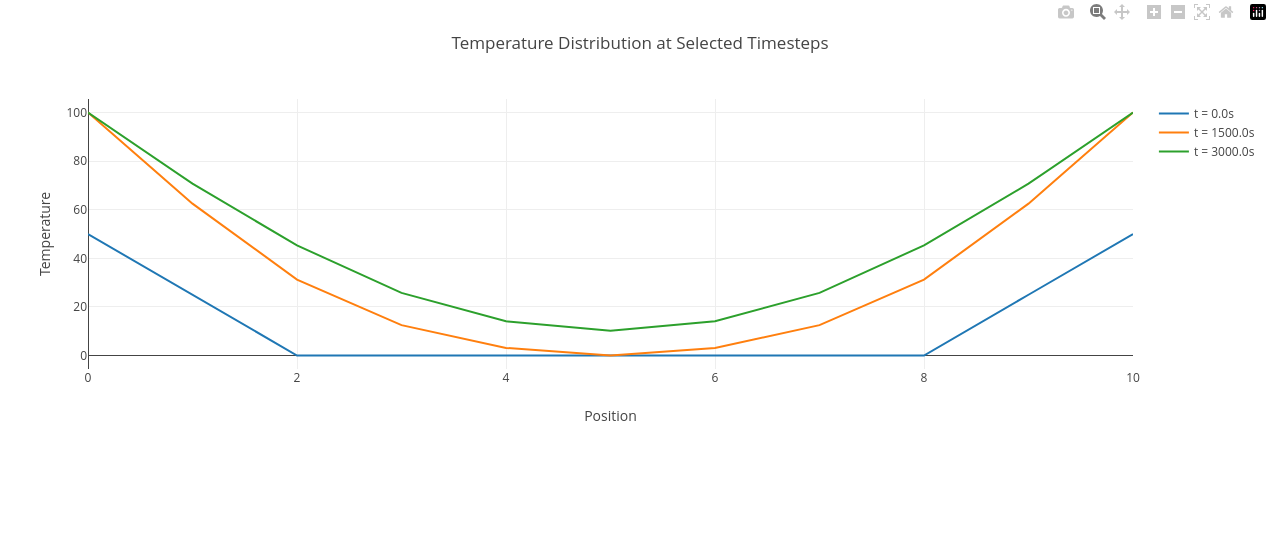
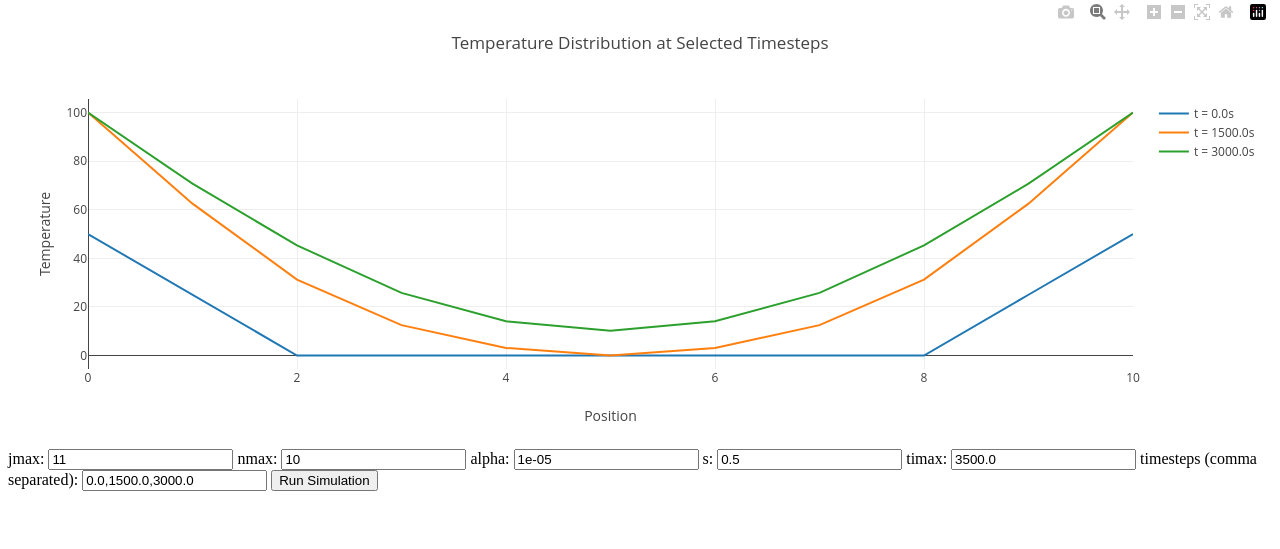
Before and after one commit to jvleta/wally, a Flask app: page / in a window 1280 px wide. Shown: the part 81-630 px from the top of the page. Run offline with Flask 3, Linux system fonts and the light colour scheme; some libraries are stand-ins or nearby versions.

Commit message:
added first pass at form for DIFF

```diff
--- a/main.py
+++ b/main.py
@@ -1,15 +1,41 @@
 import os
 
-from flask import Flask, render_template
+from flask import Flask, render_template, request
 from fletcher import DIFF, DiffInput
 
 app = Flask(__name__)
 
-@app.route('/')
-def hello_world():
-    diff_input = DiffInput(jmax=11, nmax=10, alpha=0.1e-4, s=0.5, timax=3500.0, timesteps=[0.0, 1500.0, 3000.0])
+
+@app.route("/", methods=["GET", "POST"])
+def plot():
+    # Default values
+    default_input = {
+        "jmax": 11,
+        "nmax": 10,
+        "alpha": 0.00001,
+        "s": 0.5,
+        "timax": 3500.0,
+        "timesteps": "0.0,1500.0,3000.0",
+    }
+    if request.method == "POST":
+        jmax = int(request.form["jmax"])
+        nmax = int(request.form["nmax"])
+        alpha = float(request.form["alpha"])
+        s = float(request.form["s"])
+        timax = float(request.form["timax"])
+        timesteps = [float(x) for x in request.form["timesteps"].split(",")]
+    else:
+        jmax = default_input["jmax"]
+        nmax = default_input["nmax"]
+        alpha = default_input["alpha"]
+        s = default_input["s"]
+        timax = default_input["timax"]
+        timesteps = [float(x) for x in default_input["timesteps"].split(",")]
+
+    diff_input = DiffInput(jmax, nmax, alpha, s, timax, timesteps)
     results = DIFF(diff_input)
-    return render_template('plots.html', results=results)
+    return render_template("plots.html", results=results, default_input=default_input)
+
 
 if __name__ == "__main__":
     app.run(debug=True, host="0.0.0.0", port=int(os.environ.get("PORT", 8080)))
--- a/templates/plots.html
+++ b/templates/plots.html
@@ -29,5 +29,52 @@
           yaxis: { title: 'Temperature' }
       });
     </script>
+
+    <form method="post">
+      <label
+        >jmax:
+        <input
+          type="number"
+          name="jmax"
+          value="{{ request.form.jmax or default_input.jmax }}"
+      /></label>
+      <label
+        >nmax:
+        <input
+          type="number"
+          name="nmax"
+          value="{{ request.form.nmax or default_input.nmax }}"
+      /></label>
+      <label
+        >alpha:
+        <input
+          type="text"
+          name="alpha"
+          value="{{ request.form.alpha or default_input.alpha }}"
+      /></label>
+      <label
+        >s:
+        <input
+          type="text"
+          name="s"
+          value="{{ request.form.s or default_input.s }}"
+      /></label>
+      <label
+        >timax:
+        <input
+          type="text"
+          name="timax"
+          value="{{ request.form.timax or default_input.timax }}"
+      /></label>
+      <label
+        >timesteps (comma separated):
+        <input
+          type="text"
+          name="timesteps"
+          value="{{ request.form.timesteps or default_input.timesteps }}"
+      /></label>
+      <button type="submit">Run Simulation</button>
+    </form>
+    <br />
   </body>
 </html>
```
